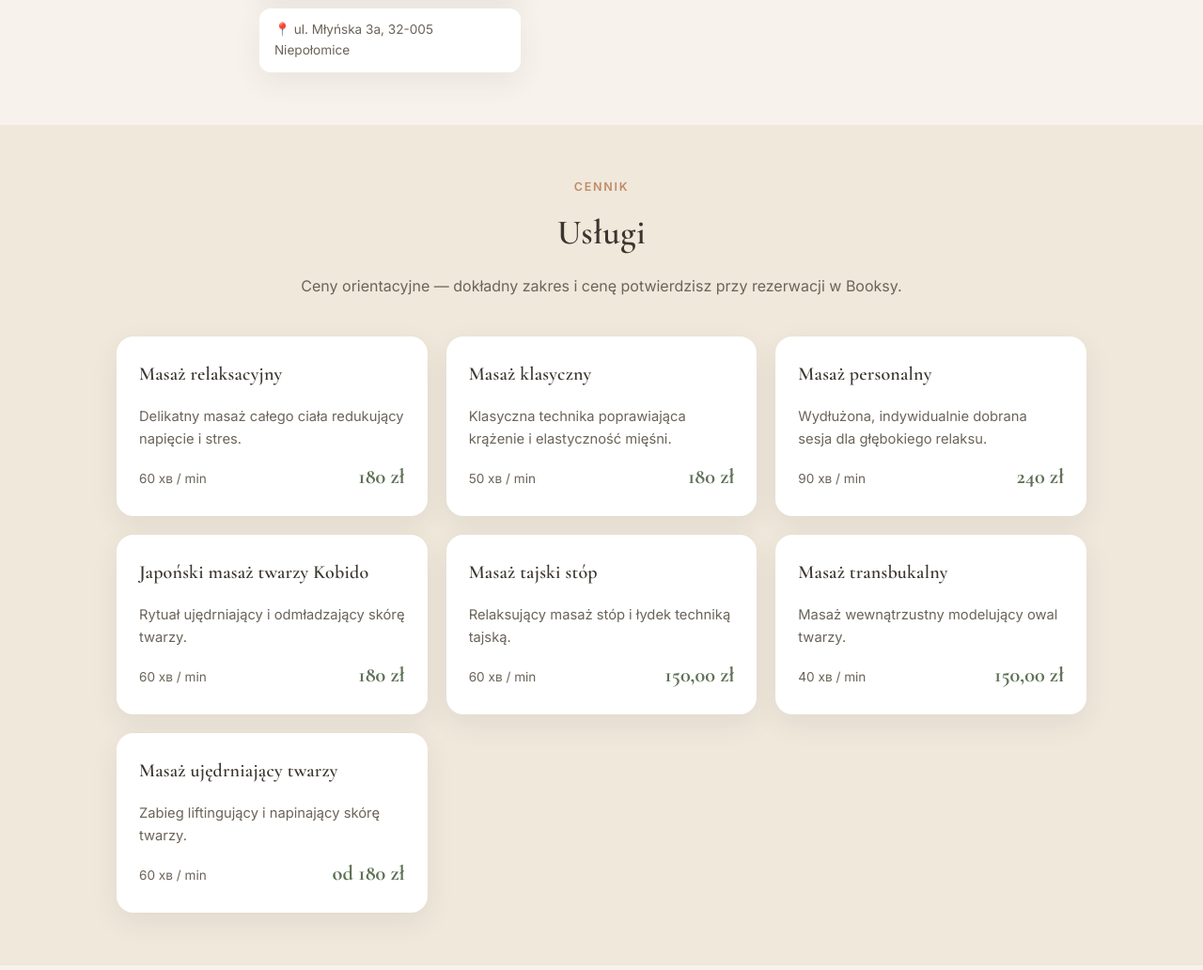
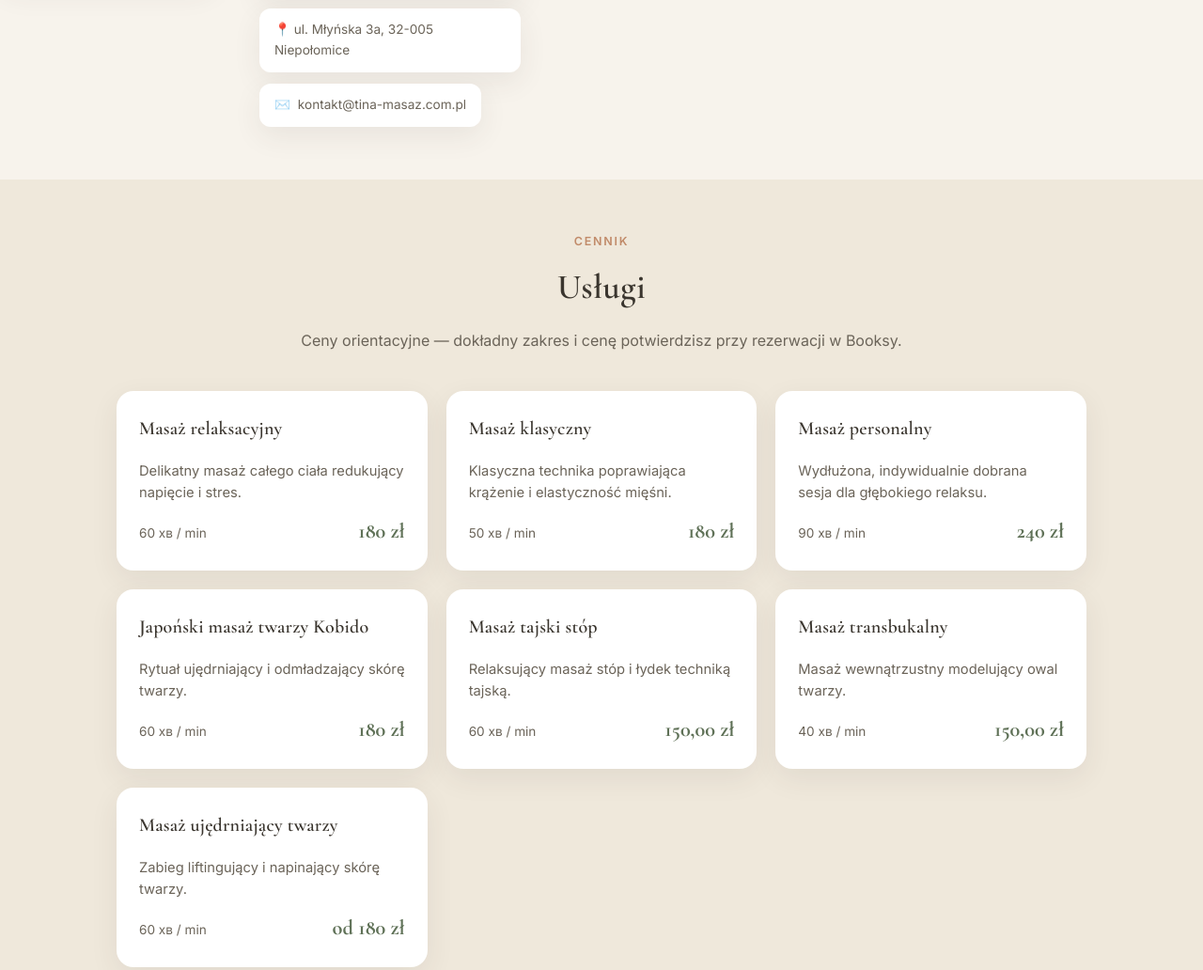
Before and after one commit to Tina-Masaz/site, a plain HTML site: page index.html in a window 1280 px wide. Shown: the part 1307-2339 px from the top of the page at 94% size. Drawn offline with nearby package versions, Linux system fonts and the light colour scheme.

Commit message:
Add files via upload
adding email: kontakt

```diff
--- a/index.html
+++ b/index.html
@@ -21,7 +21,6 @@
   "@context": "https://schema.org",
   "@type": "DaySpa",
   "name": "Gabinet Masażu Tina",
-  "telephone": "+48 786 429 575",
   "image": "https://tina-masaz.com.pl/images/work-place.jpeg",
   "url": "https://tina-masaz.com.pl/",
   "priceRange": "150-240 PLN",
@@ -282,6 +281,7 @@
       <div class="badge-row">
         <span class="badge" data-i18n="badge_hours">🕘 Pon–Sob 09:00–19:00 (na umówioną wizytę)</span>
         <span class="badge" data-i18n="badge_address">📍 ul. Młyńska 3a, 32-005 Niepołomice</span>
+        <span class="badge" data-i18n="badge_email">✉️ <a href="mailto:kontakt@tina-masaz.com.pl" style="color:inherit; text-decoration:none;">kontakt@tina-masaz.com.pl</a></span>
       </div>
     </div>
   </div>
@@ -364,9 +364,10 @@
       <p data-i18n="contact_lead">Rezerwacja online 24/7 przez Booksy — wybierz usługę, dogodny termin i gotowe.</p>
       <div class="cta-row">
         <a class="btn btn-primary" href="https://booksy.com/pl-pl/265397_gabinet-masazu-tina_masaz_9954_niepolomice" target="_blank" rel="noopener" data-i18n="btn_book">Zarezerwuj wizytę</a>
+        <a class="btn btn-outline" href="mailto:kontakt@tina-masaz.com.pl" data-i18n="btn_email">✉️ Napisz e-mail</a>
         <a class="btn btn-outline" href="https://www.instagram.com/tina_gabinet_masazu/" target="_blank" rel="noopener" data-i18n="btn_ig">Instagram @tina_gabinet_masazu</a>
       </div>
-      <p class="info-line" data-i18n="contact_info">📍 <a href="https://share.google/MRiL5MrZNuvsLYT2B" target="_blank" rel="noopener">ul. Młyńska 3a, 32-005 Niepołomice</a> &nbsp;·&nbsp; 🕘 Pon–Sob 09:00–19:00, tylko na umówioną wizytę</p>
+      <p class="info-line" data-i18n="contact_info">📍 ul. Młyńska 3a, 32-005 Niepołomice &nbsp;·&nbsp; 🕘 Pon–Sob 09:00–19:00, tylko na umówioną wizytę</p>
     </div>
   </div>
 </section>
@@ -416,6 +417,7 @@ const i18n = {
     about_text:"Kameralny gabinet masażu w centrum Niepołomic. Każda wizyta to indywidualnie dobrany zabieg — od klasycznego masażu relaksacyjnego, przez japoński rytuał Kobido, po pielęgnację i modelowanie twarzy. Wizyty wyłącznie po wcześniejszym umówieniu.",
     badge_hours:"🕘 {{HOURS}}",
     badge_address:"📍 ul. Młyńska 3a, 32-005 Niepołomice",
+    badge_email:"✉️ <a href=\"mailto:kontakt@tina-masaz.com.pl\" style=\"color:inherit; text-decoration:none;\">kontakt@tina-masaz.com.pl</a>",
     services_eyebrow:"Cennik",
     services_title:"Usługi",
     services_lead:"Ceny orientacyjne — dokładny zakres i cenę potwierdzisz przy rezerwacji w Booksy.",
@@ -431,8 +433,9 @@ const i18n = {
     video_relaks_caption:"Relaks",
     contact_title:"Umów się na chwilę dla siebie",
     contact_lead:"Rezerwacja online 24/7 przez Booksy — wybierz usługę, dogodny termin i gotowe.",
-    contact_info:"📍 <a href=\"https://share.google/MRiL5MrZNuvsLYT2B\" target=\"_blank\" rel=\"noopener\">ul. Młyńska 3a, 32-005 Niepołomice</a> &nbsp;·&nbsp; 📞 <a href=\"tel:+48786429575\">786 429 575</a> &nbsp;·&nbsp; 🕘 {{HOURS}}",
+    contact_info:"📍 ul. Młyńska 3a, 32-005 Niepołomice &nbsp;·&nbsp; 🕘 {{HOURS}}",
     footer_text:"Gabinet Masażu Tina · Niepołomice · Rezerwacja przez",
+    btn_email:"✉️ Napisz e-mail",
   },
   ua:{
     hero_eyebrow:"Нєполоміце · вул. Млинська 3a",
@@ -446,6 +449,7 @@ const i18n = {
     about_text:"Камерний кабінет масажу в центрі Нєполоміце. Кожен візит — індивідуально підібрана процедура: від класичного розслаблюючого масажу, через японський ритуал Kobido, до догляду та моделювання обличчя. Візити лише за попереднім записом.",
     badge_hours:"🕘 {{HOURS}}",
     badge_address:"📍 вул. Млинська 3a, 32-005 Нєполоміце",
+    badge_email:"✉️ <a href=\"mailto:kontakt@tina-masaz.com.pl\" style=\"color:inherit; text-decoration:none;\">kontakt@tina-masaz.com.pl</a>",
     services_eyebrow:"Прайс",
     services_title:"Послуги",
     services_lead:"Ціни орієнтовні — точний обсяг та вартість підтвердите під час запису в Booksy.",
@@ -461,8 +465,9 @@ const i18n = {
     video_relaks_caption:"Релакс",
     contact_title:"Запишіться на хвилину для себе",
     contact_lead:"Онлайн-запис 24/7 через Booksy — оберіть послугу, зручний час і готово.",
-    contact_info:"📍 <a href=\"https://share.google/MRiL5MrZNuvsLYT2B\" target=\"_blank\" rel=\"noopener\">вул. Млинська 3a, 32-005 Нєполоміце</a> &nbsp;·&nbsp; 📞 <a href=\"tel:+48786429575\">786 429 575</a> &nbsp;·&nbsp; 🕘 {{HOURS}}",
+    contact_info:"📍 вул. Млинська 3a, 32-005 Нєполоміце &nbsp;·&nbsp; 🕘 {{HOURS}}",
     footer_text:"Кабінет масажу Tina · Нєполоміце · Запис через",
+    btn_email:"✉️ Написати листа",
   }
 };
 
```
